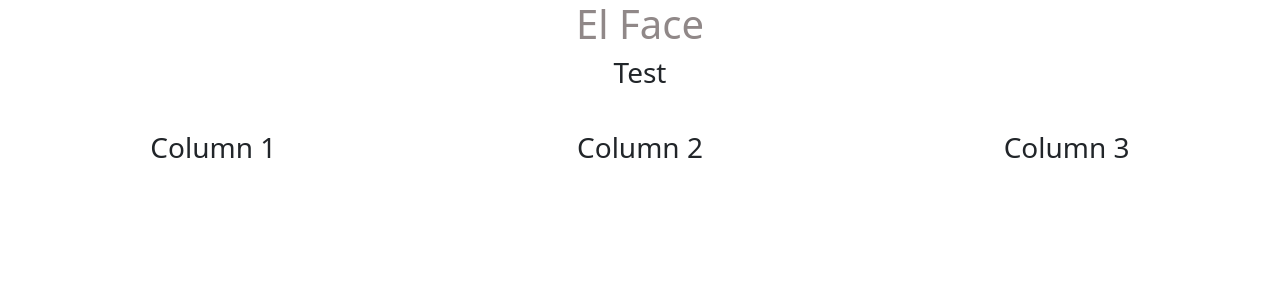
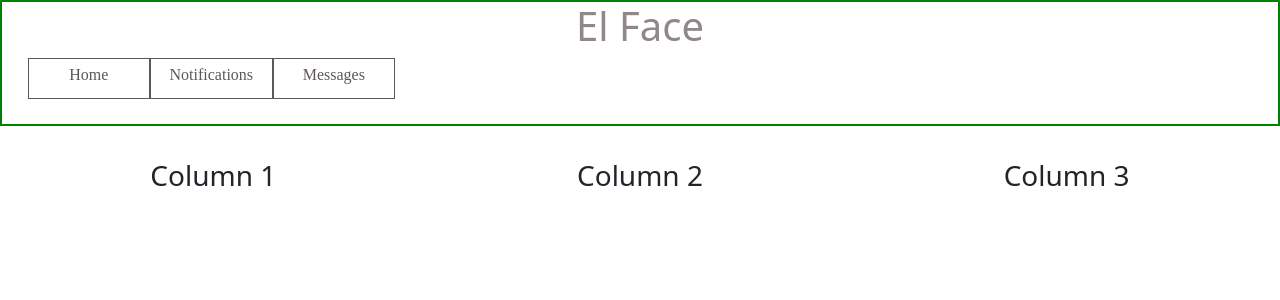
Before and after one commit to RosarioRu/social-media-clone, a React (Create React App) app: page / in a window 1280 px wide. Shown: the top 300 px of the page. Built offline with nearby package versions, Linux system fonts and the light colour scheme.

Commit message:
Add buttons to header and style them.

```diff
--- /dev/null
+++ b/src/components/Button.js
@@ -0,0 +1,36 @@
+import React from "react";
+import PropTypes from "prop-types";
+
+function Button(props){
+
+  const buttonStyles = {
+    display: "inline-block",
+    width: "10%",
+    borderRadius: "0",
+    border: "0.5px solid rgb(94, 87, 87)",
+    marginBottom: "2%",
+    h4: {
+      fontFamily: "Ariel",
+      fontSize: "medium",
+      textAlign: "center",
+      color: "rgb(94, 87, 87)"
+    }
+  }
+
+  return (
+    <React.Fragment>
+      <btn style={buttonStyles} type="button" class="btn btn-outline-info-sm">
+        <h4 style={buttonStyles.h4}>{props.buttonText}</h4>
+        <h3>{props.key}</h3>
+      </btn>
+
+    </React.Fragment>
+  );
+}
+
+Button.propTypes = {
+  buttonText: PropTypes.string,
+  key: PropTypes.string,
+};
+
+export default Button;
--- a/src/components/Header.js
+++ b/src/components/Header.js
@@ -1,4 +1,5 @@
 import React from "react";
+import LinkButtons from "./LinkButtons.js";
 // import "./../Header.modules.css";
 
 
@@ -6,6 +7,9 @@ import React from "react";
 function Header() {
 
   const headerStyles = {
+    border: "2px solid green",
+    paddingLeft: "2%",
+    paddingRight: "2%",
     h1: {
       textAlign: "center",
       fontFamily: "comic 'Trebuchet MS', 'Lucida Sans Unicode', 'Lucida Grande', 'Lucida Sans', Arial, sans-serif",
@@ -17,8 +21,12 @@ function Header() {
   }
   return(
     <React.Fragment>
-    <h1 style={headerStyles.h1}>El Face</h1>
-    <h3 style={headerStyles.h3}>Test</h3>
+      <div style={headerStyles}>
+        <h1 style={headerStyles.h1}>El Face</h1>
+        {/* <h3 style={headerStyles.h3}>Test</h3> */}
+        <LinkButtons />
+
+      </div>
     </React.Fragment>
   );
 }
--- a/src/components/LinkButtons.js
+++ b/src/components/LinkButtons.js
@@ -15,20 +15,16 @@ const buttonList = [
 ];
 
 function LinkButtons() {
-
-  const buttonStyles = {
-    boxSizing: "border-box",
-    border: "2px solid black"
-  }
-
   return (
     <React.Fragment>
       {buttonList.map((button, index) =>
-        <Button style={buttonStyles}
+        <Button
           buttonText={button.buttonText}
-          key={button.index}
+          key= {index}
         />
       )}
     </React.Fragment>
   );
 }
+
+export default LinkButtons;
```
